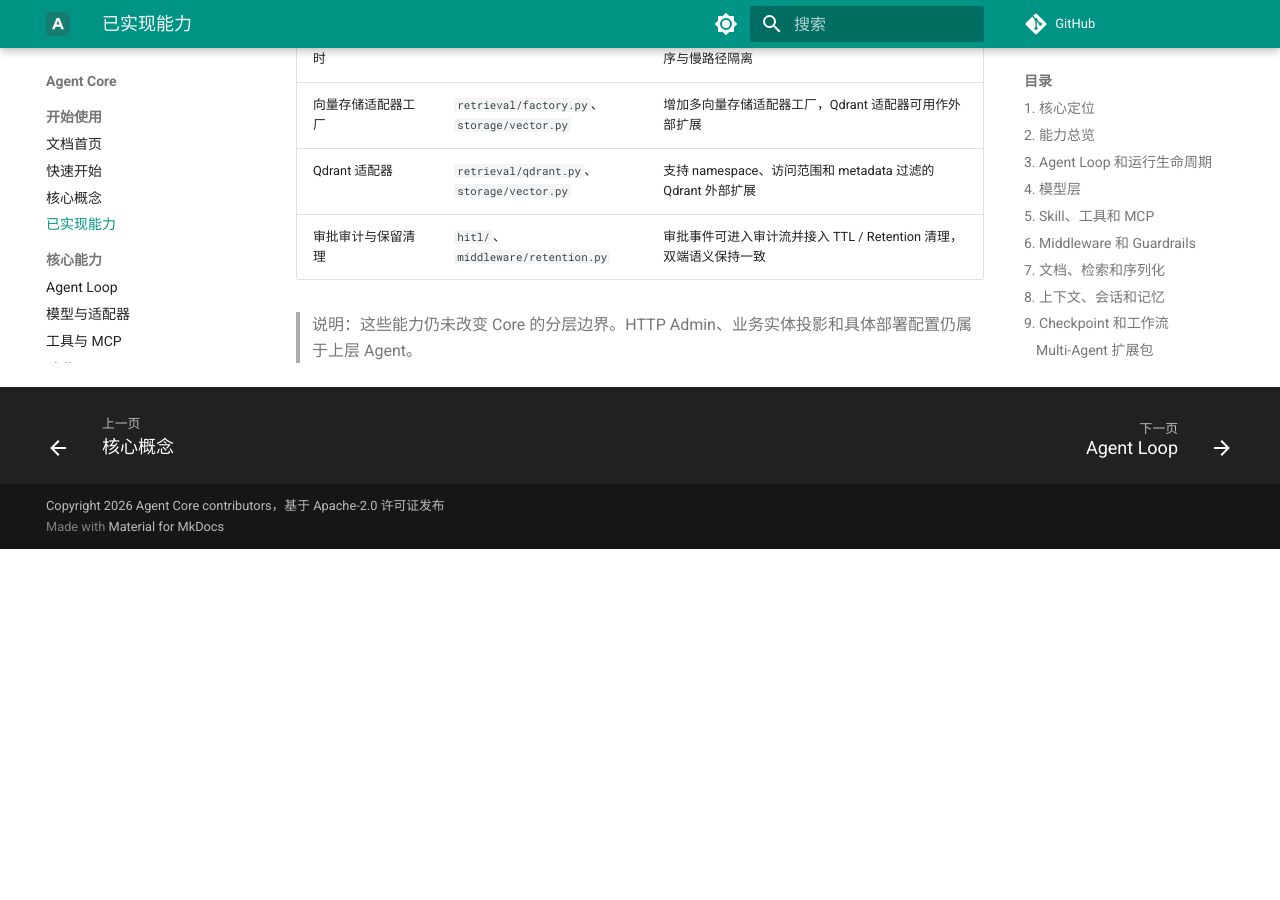
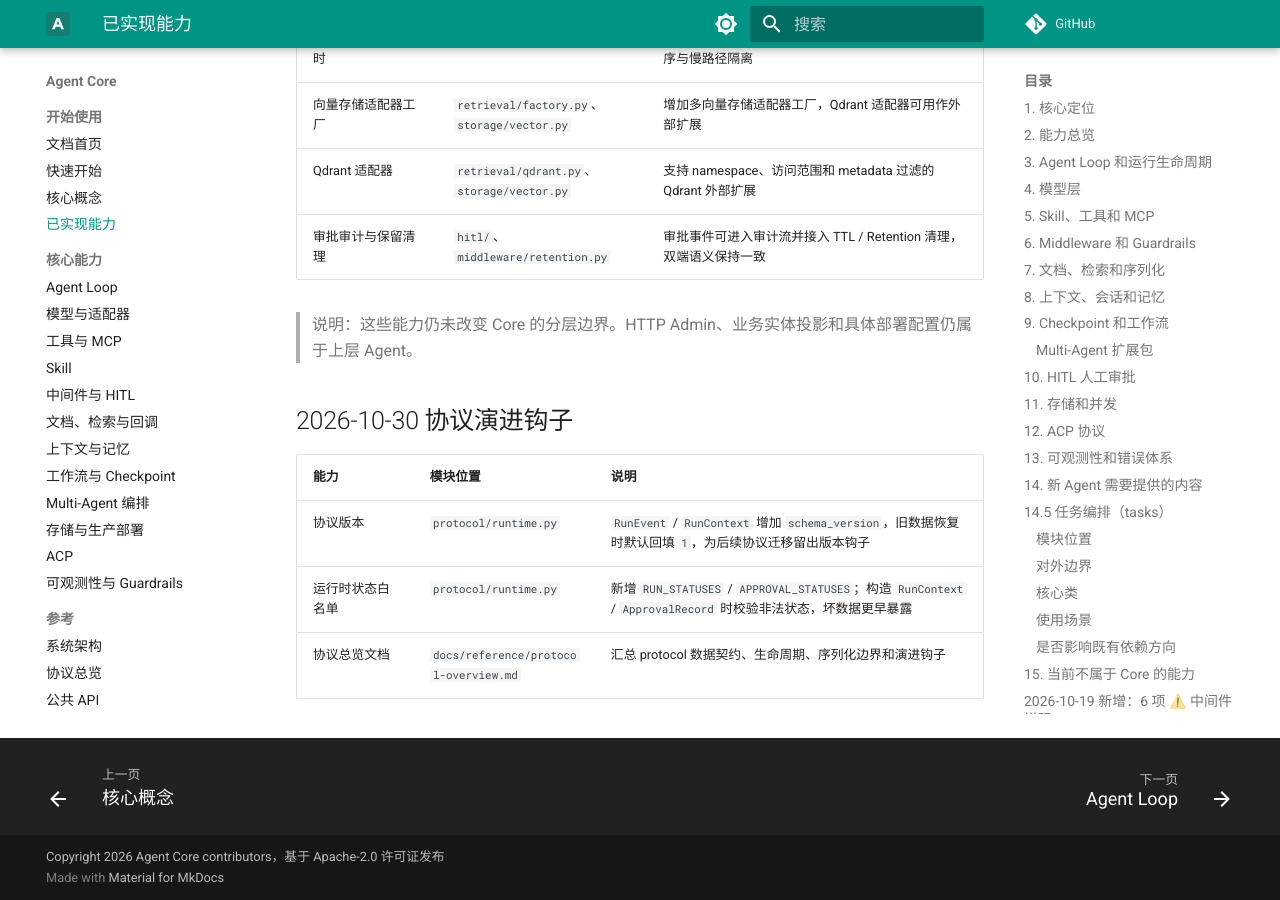
Before and after one commit to qiuzixu/agent-core, an MkDocs documentation site: the page built from docs/CAPABILITIES.md, in a window 1280 px wide and 900 px high, scrolled down 14994 px. Built offline with MkDocs 1.6.1 and Material for MkDocs 9.7.7, drawn with Linux system fonts in a browser that asks for light colours; comment, search, counter and statistics services are not loaded; before the commit the page ends 15543 px from its top, so only the background shows below that; part of the change alters nothing that is shown.

Commit message:
feat: 添加协议总览文档，补充协议演进钩子和运行时状态白名单校验信息

````diff
--- a/docs/ARCHITECTURE.md
+++ b/docs/ARCHITECTURE.md
@@ -508,3 +508,6 @@ AgentTaskRetryScheduler（可选）
 | 2026-10-20 | 轻量知识图谱内核 | 新增 ports/knowledge_graph.py 定义 GraphEntity、GraphRelation、KnowledgeGraphStore 协议；新增 storage/knowledge_graph.py 提供 InMemoryKnowledgeGraphStore。通用实体/关系/子图查询进入 Core，业务实体投影仍由上层 Agent 负责；不引入 Neo4j，模块边界与调用方向无需修改 Mermaid 图。 |
 
 | 2026-10-26 | 文档补齐（10-22 ~ 10-26） | 补充工具注册冲突治理、MCP 发现策略 / 描述覆盖 / 重连回调、Admin 动态注入、Admin 状态多后端、可恢复运行存储、运行时 profile 缓存、压缩持久化与熔断、HITL 拆分 / 跨进程合并、中间件优先级与超时、向量存储工厂与 Qdrant 适配器。未改变 Runtime / Tools / Storage / Middleware 的既有依赖方向，模块关系图不变。 |
+
+
+| 2026-10-30 | 协议演进钩子 | protocol/runtime.py 为 RunEvent / RunContext 增加 schema_version，并为 Run / Approval 状态增加运行时白名单校验。属于协议字段与运行时兜底增强，模块边界、依赖方向和图形关系不变，无需修改 Mermaid 图。 |
--- a/docs/CAPABILITIES.md
+++ b/docs/CAPABILITIES.md
@@ -442,3 +442,13 @@ Checkpoint、状态机和 Middleware。上层 API 可以据此统一映射 HTTP
 | 审批审计与保留清理 | `hitl/`、`middleware/retention.py` | 审批事件可进入审计流并接入 TTL / Retention 清理，双端语义保持一致 |
 
 > 说明：这些能力仍未改变 Core 的分层边界。HTTP Admin、业务实体投影和具体部署配置仍属于上层 Agent。
+
+
+
+## 2026-10-30 协议演进钩子
+
+| 能力 | 模块位置 | 说明 |
+| --- | --- | --- |
+| 协议版本 | `protocol/runtime.py` | `RunEvent` / `RunContext` 增加 `schema_version`，旧数据恢复时默认回填 `1`，为后续协议迁移留出版本钩子 |
+| 运行时状态白名单 | `protocol/runtime.py` | 新增 `RUN_STATUSES` / `APPROVAL_STATUSES`；构造 `RunContext` / `ApprovalRecord` 时校验非法状态，坏数据更早暴露 |
+| 协议总览文档 | `docs/reference/protocol-overview.md` | 汇总 protocol 数据契约、生命周期、序列化边界和演进钩子 |
--- /dev/null
+++ b/docs/reference/protocol-overview.md
@@ -0,0 +1,255 @@
+# 协议总览
+
+`protocol/` 是 Agent Core 的公共数据契约层。它不执行业务流程，不访问存储，也不调用模型；
+它的职责是让 ReAct、Workflow、HITL、Runtime、HTTP API、事件系统和存储层使用同一套数据语言。
+
+## 1. 模块定位
+
+```mermaid
+flowchart TD
+    A[protocol/ 数据契约] --> B[ports/ 可插拔接口]
+    B --> C[storage/ 默认存储实现]
+    C --> D[react / workflow / hitl / runtime 等执行层]
+    D --> E[业务 Agent]
+```
+
+`protocol/` 只回答“数据长什么样”；可替换能力接口放在 `ports/`，默认实现放在 `storage/`。
+因此这里禁止放置 HTTP Schema、业务 DTO、项目配置或某个具体 Agent 的业务语义。
+
+## 2. 核心类型
+
+| 类型 | 位置 | 职责 |
+| --- | --- | --- |
+| `Message` | `messages.py` | 一条对话消息，支持 `system` / `user` / `assistant` / `tool` |
+| `RunContext` | `runtime.py` | 一次 Agent run 的完整现场和可恢复上下文 |
+| `RunEvent` | `runtime.py` | 一次 run 的生命周期事件流水 |
+| `ToolResult` | `runtime.py` | 工具执行结果的结构化表达 |
+| `ApprovalRecord` | `runtime.py` | 一次 HITL 审批请求和终态审计记录 |
+| `AgentCapabilities` | `capabilities.py` | Agent 服务对外暴露的能力声明 |
+
+## 3. 一次 run 的生命周期
+
+```mermaid
+sequenceDiagram
+    participant API as HTTP API / Runtime
+    participant RC as RunContext
+    participant M as Message
+    participant T as ToolResult
+    participant H as ApprovalRecord
+    participant E as RunEvent
+
+    API->>RC: 创建 run
+    RC->>E: emit run_started
+    API->>M: 组装对话消息
+    M->>RC: 传入模型上下文
+    RC->>T: 工具执行后生成结果
+    T->>M: 转成 tool 消息回写
+    alt 需要人工审批
+        RC->>H: 创建 pending 审批
+        RC->>RC: status = waiting_approval
+        H->>RC: approved / rejected
+    end
+    RC->>E: emit llm / tool / run 事件
+    RC->>RC: status = completed / failed
+```
+
+一个 `thread_id` 代表一个会话，一个 `run_id` 代表该会话中的一次运行。
+一个会话可以包含多个 run。
+
+## 4. Message
+
+`Message` 是 Core 内部的统一消息结构：
+
+```python
+Message(
+    role="assistant",
+    content="...",
+    tool_calls=[
+        {
+            "id": "call-1",
+            "name": "search_airport",
+            "args": {"keyword": "深圳"},
+        }
+    ],
+)
+```
+
+它有两个序列化出口：
+
+- `to_dict()`：Core 内部扁平格式，供存储、checkpoint 和测试使用。
+- `to_openai_dict()`：OpenAI-compatible API wire 格式，其中 `arguments` 是 JSON 字符串。
+
+四个工厂函数用于语义化构造消息：
+
+- `system_message()`
+- `user_message()`
+- `assistant_message()`
+- `tool_message()`
+
+## 5. RunContext
+
+`RunContext` 表示一次运行现场的完整快照。
+
+核心字段：
+
+| 字段 | 含义 |
+| --- | --- |
+| `thread_id` | 会话 ID |
+| `run_id` | 本次运行 ID |
+| `user_id` / `tenant_id` | 发起者和租户 |
+| `status` | 当前运行状态 |
+| `schema_version` | 协议版本，当前默认 `1` |
+| `iteration` | ReAct 迭代轮数 |
+| `tool_calls_used` | 工具调用预算计数 |
+| `pending_approval` | 待处理 HITL 审批 |
+| `pending_clarification` | 待澄清信息 |
+| `state` | 运行时业务状态 |
+| `checkpoint` | 可序列化的恢复快照 |
+| `checkpoint_callback` | 进程内回调，不参与序列化 |
+| `events` | 当前 run 内的事件流水 |
+
+`RunContext` 可以通过 `to_dict()` 持久化，并通过 `from_dict()` 恢复。
+恢复时不会恢复 `checkpoint_callback`，因为函数回调无法稳定序列化，也不应该跨进程传递。
+
+## 6. RunStatus
+
+`RunStatus` 描述一次 run 的生命周期状态：
+
+- `queued`
+- `running`
+- `waiting_approval`
+- `waiting_clarification`
+- `waiting_retry`
+- `interrupted`
+- `completed`
+- `failed`
+- `cancelled`
+
+典型流转如下：
+
+```mermaid
+stateDiagram-v2
+    [*] --> queued
+    queued --> running
+    running --> waiting_approval
+    running --> waiting_clarification
+    running --> waiting_retry
+    running --> interrupted
+    running --> completed
+    running --> failed
+    running --> cancelled
+
+    waiting_approval --> running
+    waiting_clarification --> running
+    waiting_retry --> running
+    interrupted --> running
+```
+
+`protocol/` 只定义状态值；状态迁移控制由 Runtime、Workflow、HITL 等上层执行模块负责。
+构造 `RunContext` 时会使用运行时白名单 `RUN_STATUSES` 校验非法状态，尽早暴露坏数据。
+
+## 7. RunEvent
+
+`RunEvent` 是运行过程的事件流水，可用于进程内回调、进程外 EventSink、SSE/WebSocket 推流、
+审计存储、调试和回放。
+
+```mermaid
+flowchart TD
+    E[RunEvent] --> A[CallbackManager：进程内观察者]
+    E --> B[EventSink：进程外事件出口]
+    E --> C[SSE / WebSocket：推给前端]
+    E --> D[审计存储 / run_store]
+    E --> F[调试 / 回放 / 可观测性]
+```
+
+关键点：
+
+- `run_id`：本次运行身份。
+- `thread_id`：所属会话。
+- `sequence`：当前 `RunContext` 内的有序序号。
+- `event_id`：全局唯一事件 ID。
+- `component`：来源组件，`emit()` 会从 `event_type` 前缀推断。
+- `usage` / `duration_ms`：用量和耗时。
+- `error`：错误信息。
+- `schema_version`：事件协议版本。
+
+## 8. ToolResult
+
+`ToolResult` 把工具执行结果结构化：
+
+| 字段 | 含义 |
+| --- | --- |
+| `tool_name` | 工具名 |
+| `success` | 是否成功 |
+| `value` | 成功结果 |
+| `error` | 失败描述 |
+| `error_kind` | 错误分类 |
+| `retryable` | 是否可重试 |
+| `metadata` | 补充元数据 |
+
+`error_kind` 当前包括 `not_found`、`invalid_arguments`、`timeout`、`approval`、`execution`。
+`to_text()` 用于兼容旧 ReAct 消息文本格式。
+
+## 9. ApprovalRecord
+
+`ApprovalRecord` 是 HITL 审批的数据契约。
+
+状态包括：
+
+- `pending`
+- `approved`
+- `rejected`
+- `expired`
+
+终态会记录 `decided_by` 和 `decided_at`，用于审计。构造时会使用运行时白名单
+`APPROVAL_STATUSES` 校验非法状态。
+
+## 10. AgentCapabilities
+
+`AgentCapabilities` 用于服务能力自描述，前端可以先探测再决定交互方式。
+
+当前常见能力包括：
+
+- `threads`
+- `runs`
+- `run_events`
+- `run_stream`
+- `run_cancel`
+- `run_resume`
+- `checkpoint_recovery`
+- `approval`
+- `client_actions`
+- `context_usage`
+
+该对象是 `frozen=True`，适合作为稳定契约返回给 HTTP 层。
+
+## 11. 序列化边界
+
+| 场景 | 使用方式 |
+| --- | --- |
+| Core 内部存储 | `to_dict()` / `from_dict()` |
+| OpenAI-compatible API | `Message.to_openai_dict()` |
+| HTTP 能力探测 | `AgentCapabilities.to_dict()` |
+| 持久化恢复 | `RunContext.from_dict()` |
+| 进程内回调 | `checkpoint_callback`，不序列化 |
+
+## 12. 设计取舍
+
+`protocol/` 使用手写 `dataclass`，不使用 pydantic：
+
+1. Agent Core 是内核层，不应反向依赖 FastAPI/Web 生态。
+2. LangChain/LangGraph 不依赖 Agent Core，内核应保持轻量。
+3. dataclass 足够表达协议，且没有额外运行时校验开销。
+
+代价是 `from_dict()` 需要手写字段恢复，运行时校验需要显式补充。
+
+## 13. 协议演进钩子
+
+`RunEvent` 和 `RunContext` 都带有 `schema_version`：
+
+```python
+schema_version: int = 1
+```
+
+旧持久化数据缺少该字段时，`from_dict()` 会回填为 `1`。
+后续如果事件结构或上下文结构发生破坏性调整，可以基于该字段做兼容迁移。
--- a/mkdocs.yml
+++ b/mkdocs.yml
@@ -52,6 +52,7 @@ nav:
       - 可观测性与 Guardrails: guide/observability-and-guardrails.md
   - 参考:
       - 系统架构: ARCHITECTURE.md
+      - 协议总览: reference/protocol-overview.md
       - 公共 API: reference/public-api.md
       - 配置参考: reference/configuration.md
       - 异常体系: reference/exceptions.md
````
